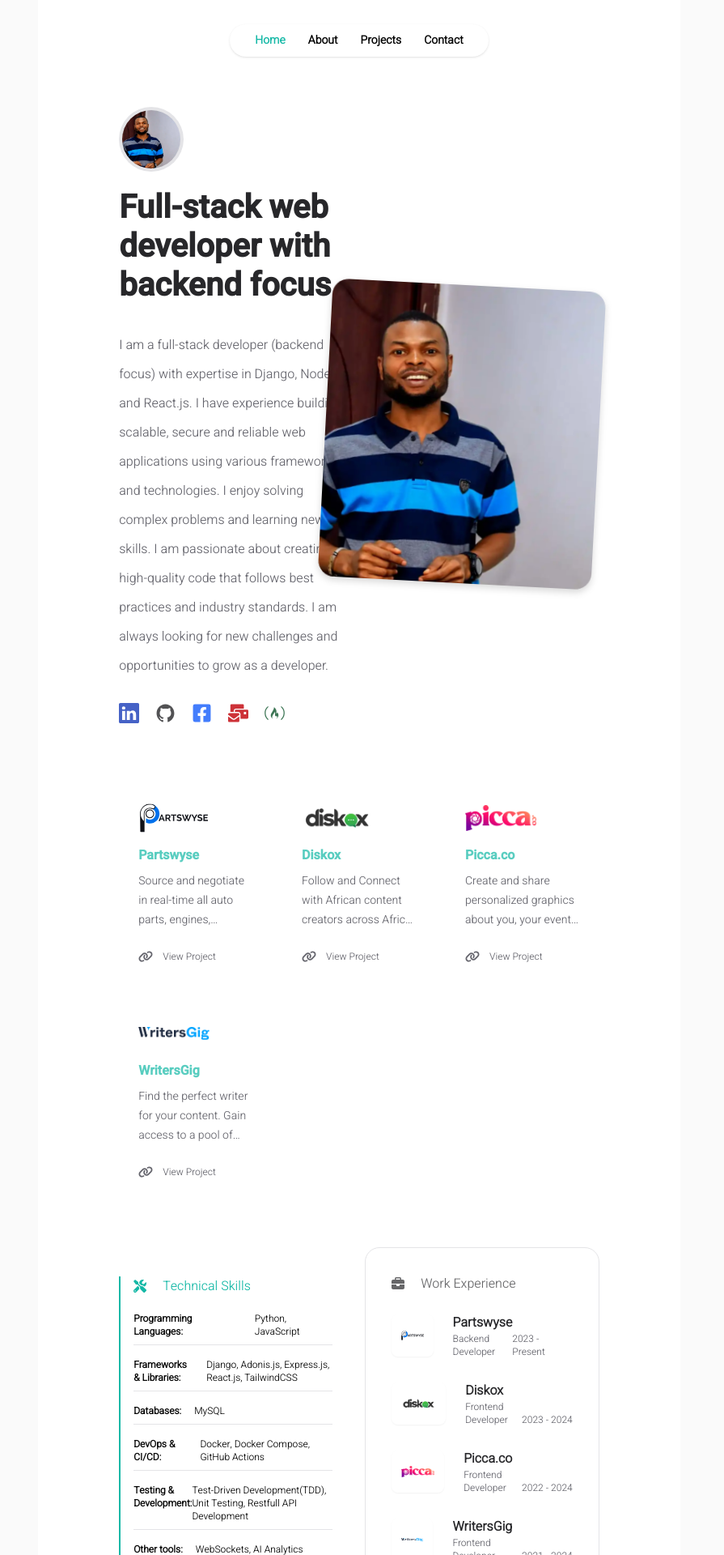
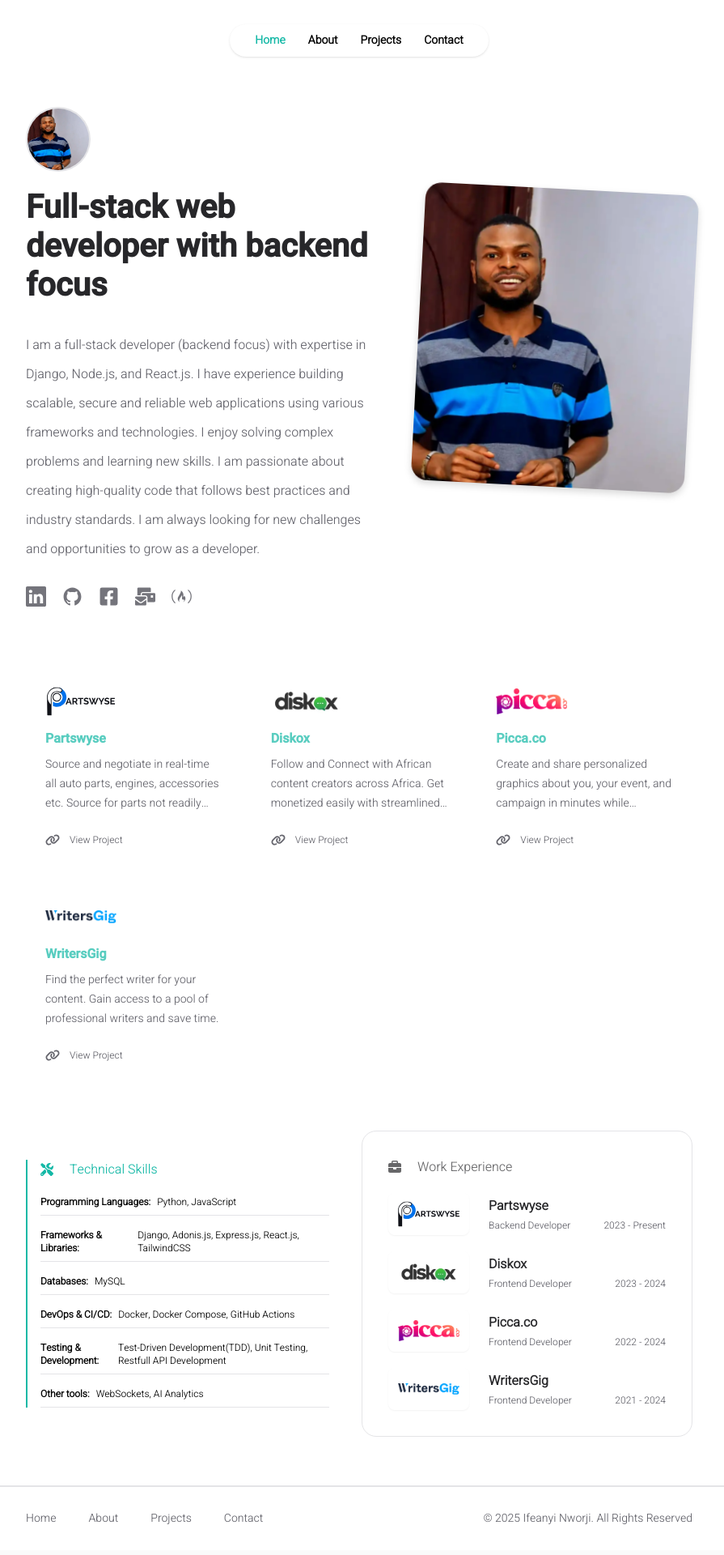
Before and after one commit to KellsCodes/ifeanyi-portfolio, a React (Vite) app: page / in a window 1280 px wide. Shown: the top 1920 px of the page at 81% size, without its empty margins (196-1091 px from the left). Built offline with nearby package versions, Linux system fonts and the light colour scheme.

Commit message:
Add responsiveness to the homepage UI and Layout

```diff
--- a/src/App.css
+++ b/src/App.css
@@ -10,6 +10,9 @@
   --color-link: #14b8a6;
   --color-body: #fafafa;
 
+  /* Break point */
+  --breakpoint-3xl: 112rem;
+
 
   /* -----------fonts----------- */
   --font-primary: "Heebo", "sans-serif";
--- a/src/components/Card.jsx
+++ b/src/components/Card.jsx
@@ -5,7 +5,7 @@ export default function Card({ item }) {
         <a
             href={item.project_link}
             target="_blank"
-            className="w-full p-6 rounded-[14px] hover:bg-body space-y-2 font-secondary hover:transition-all duration-300 ease-in-out group"
+            className="w-full py-6 px-0 sm:px-3 md:p-6 rounded-[14px] hover:bg-body space-y-2 font-secondary hover:transition-all duration-300 ease-in-out group"
         >
             <div className="w-[100px] h-13 pr-3 pl-0 py-2 shadow-xss rounded-[8px]">
                 <img
--- a/src/components/Hero.jsx
+++ b/src/components/Hero.jsx
@@ -19,7 +19,7 @@ export default function HeroSection() {
     return (
         <div ref={heroRef} className="sticky top-10 mt-5 z-[999]">
             <div
-                className={`bg-quaternary p-1 rounded-full transition-all duration-300 ${isSticky ? "h-14 w-14" : "h-20 w-20"
+                className={`bg-quaternary p-[2px] rounded-full transition-all duration-300 ${isSticky ? "h-14 w-14 shadow-md" : "h-20 w-20"
                     }`}
             >
                 <img src="/personal_logo.webp" alt="logo" loading="lazy" className="rounded-full w-[100%] h-[100%] object-cover" />
--- a/src/layout/Layout.jsx
+++ b/src/layout/Layout.jsx
@@ -4,8 +4,8 @@ import routes from "../routes/routes";
 
 function Layout({ children }) {
     return (
-        <div className="bg-white mx-auto w-[62vw]">
-            <div className="px-25">
+        <div className="bg-white mx-auto md:w-[95vw] lg:w-[90vw] xl:w-[80vw] 2xl:w-[75vw] 3xl:w-[62vw]">
+            <div className="px-4 md:px-12 lg:px-25">
                 <Navbar />
                 {children}
 
@@ -13,7 +13,7 @@ function Layout({ children }) {
 
             {/* footer */}
             <footer>
-                <div className="px-25 border-t-2 border-t-quaternary h-20 flex items-center justify-between text-sm font-primary text-secondary">
+                <div className="px-4 md:px-12 lg:px-25 border-t-2 border-t-quaternary h-25 md:h-20 flex flex-col md:flex-row items-center justify-center gap-y-3 md:gap-y-0 md:justify-between text-sm font-primary text-secondary">
                     <div className="flex items-center gap-x-10">
                         <Link to={routes.home} className="hover:text-link">Home</Link>
                         <Link to={routes.about} className="hover:text-link">About</Link>
--- a/src/pages/Home.jsx
+++ b/src/pages/Home.jsx
@@ -13,10 +13,11 @@ export default function Home() {
     return (
         <Layout>
             <HeroSection />
-            <div className="mt-5 w-full">
-                <div className="flex items-center relative">
+            <div className="mt-16 lg:mt-5 w-full">
+                <div className="flex flex-col flex-col-reverse gap-y-15 lg:gap-y-0 lg:flex-row lg:items-center lg:relative">
+                    {/* <div className="flex items-center relative"> */}
                     {/* Section description */}
-                    <section className="w-[65%] pr-24 space-y-8">
+                    <section className="lg:w-[65%] lg:pr-24 space-y-8">
                         <h1 className="font-[700] text-[40px] leading-12 text-primary font-secondary">Full-stack web developer with backend focus</h1>
                         <p className="leading-9 font-medium font-primary text-secondary text-md">
                             I am a full-stack developer (backend focus) with expertise in Django, Node.js, and React.js. I have experience building scalable, secure and reliable web applications using various frameworks and technologies. I enjoy solving complex problems and learning new skills. I am passionate about creating high-quality code that follows best practices and industry standards. I am always looking for new challenges and opportunities to grow as a developer.
@@ -24,59 +25,61 @@ export default function Home() {
                     </section>
 
                     {/* section image */}
-                    <div className="absolute h-[370px] w-[340px] rotate-3 rounded-[20px] p-[1px] right-0 drop-shadow-lg">
-                        <img src="/personal_logo.webp" alt="bg-img" loading="lazy" className="h-[100%] w-[100%] rounded-[20px] object-cover" />
+                    <div className="ml-3 lg:ml-0">
+                        <div className="lg:absolute lg:right-0 lg:top-0 h-[400px] md:h-[370px] w-[96%] sm:w-[340px] rotate-3 rounded-[20px] p-[1px] drop-shadow-lg">
+                            <img src="/personal_logo.webp" alt="bg-img" loading="lazy" className="h-[100%] w-[100%] rounded-[20px] object-cover" />
+                        </div>
                     </div>
                 </div>
 
                 {/* Contacts */}
-                <div className="h-20 flex items-center gap-x-5 text-primary opacity-80 text-[25px]">
-                    <a href="https://www.linkedin.com/in/ifeanyi-nworji-619222b7" target="_blank" className="text-blue-800" ><BsLinkedin /></a>
+                <div className="h-20 flex items-center gap-x-5 text-secondary opacity-90 text-[25px]">
+                    <a href="https://www.linkedin.com/in/ifeanyi-nworji-619222b7" target="_blank" className="text-bluee-800" ><BsLinkedin /></a>
                     <a href="https://github.com/KellsCodes" target="_blank"><IoLogoGithub /></a>
-                    <a href="https://web.facebook.com/ifeanyi.nworji.7/" target="_blank" className="text-blue-600" ><FaFacebookSquare /></a>
-                    <a href="mailto:nworjiifeanyi@gmail.com" target="_blank" className="text-red-700"><FaMailBulk /></a>
-                    <a href="https://www.freecodecamp.org/kellscode" target="_blank" className="text-green-900"><FaFreeCodeCamp /></a>
+                    <a href="https://web.facebook.com/ifeanyi.nworji.7/" target="_blank" className="text-bluee-600" ><FaFacebookSquare /></a>
+                    <a href="mailto:nworjiifeanyi@gmail.com" target="_blank" className="text-redd-700"><FaMailBulk /></a>
+                    <a href="https://www.freecodecamp.org/kellscode" target="_blank" className="text-greenn-900"><FaFreeCodeCamp /></a>
                 </div>
 
                 {/* projects */}
-                <div className="grid grid-cols-3 gap-3 my-10">
+                <div className="grid grid-cols-1 md:grid-cols-2 lg:grid-cols-3 gap-3 my-2 lg:my-10">
                     {
                         projects.map(item => (<Card key={item.id} item={item} />))
                     }
                 </div>
 
                 {/* tech stack and experience */}
-                <div className="flex items-center justify-between gap-x-10 my-15">
-                    <div className="w-[48%] space-y-5 border-l-2 border-l-link pl-4">
+                <div className="flex flex-col xl:flex-row items-center xl:justify-between gap-y-8 xl:gap-y-0 lg:gap-x-10 my-15 sm:px-3 lg:px-0">
+                    <div className="w-full xl:w-[48%] space-y-5 border-l-2 border-l-link pl-4">
                         <h2 className="flex items-center gap-x-5 text-link font-primary"><FaTools /> Technical Skills</h2>
                         <div className="">
                             <ul className="font-primary text-xs space-y-4">
-                                <li className="flex items-center gap-x-4 border-b border-b-quaternary pb-2">
+                                <li className="flex items-center gap-x-2 border-b border-b-quaternary pb-2">
                                     <h3 className="font-bold">Programming Languages:</h3>
                                     <p>Python, JavaScript</p>
                                 </li>
 
-                                <li className="flex items-center gap-x-4 border-b border-b-quaternary pb-2">
+                                <li className="flex items-center gap-x-2 border-b border-b-quaternary pb-2">
                                     <h3 className="font-bold">Frameworks & Libraries:</h3>
                                     <p>Django, Adonis.js, Express.js, React.js, TailwindCSS</p>
                                 </li>
 
-                                <li className="flex items-center gap-x-4 border-b border-b-quaternary pb-2">
+                                <li className="flex items-center gap-x-2 border-b border-b-quaternary pb-2">
                                     <h3 className="font-bold">Databases:</h3>
                                     <p>MySQL</p>
                                 </li>
 
-                                <li className="flex items-center gap-x-4 border-b border-b-quaternary pb-2">
+                                <li className="flex items-center gap-x-2 border-b border-b-quaternary pb-2">
                                     <h3 className="font-bold">DevOps & CI/CD:</h3>
                                     <p>Docker, Docker Compose, GitHub Actions</p>
                                 </li>
 
-                                <li className="flex gap-x-0 border-b border-b-quaternary pb-2">
+                                <li className="flex gap-x-2 border-b border-b-quaternary pb-2">
                                     <h3 className="font-bold">Testing & Development:</h3>
                                     <p>Test-Driven Development(TDD), Unit Testing, Restfull API Development</p>
                                 </li>
 
-                                <li className="flex items-center gap-x-4 border-b border-b-quaternary pb-2">
+                                <li className="flex items-center gap-x-2 border-b border-b-quaternary pb-2">
                                     <h3 className="font-bold">Other tools:</h3>
                                     <p>WebSockets, AI Analytics</p>
                                     {/* <p className="text-xs">Redis, WebSockets, Nginx, Celery, AI Analytics</p> */}
@@ -85,7 +88,7 @@ export default function Home() {
 
                         </div>
                     </div>
-                    <div className="w-[52%] space-y-5 border border-quaternary rounded-[18px] p-8">
+                    <div className="w-full xl:w-[52%] space-y-5 md:border border-quaternary rounded-[18px] py-5 md:p-8">
                         <h2 className="flex items-center gap-x-5 text-primary font-primary opacity-70"><FaBriefcase /> Work Experience</h2>
                         {projects.map(item => <div key={item.id} className="font-primary text-secondary">
                             <div className="grid grid-cols-3">
--- a/src/projects/projects.js
+++ b/src/projects/projects.js
@@ -27,7 +27,7 @@ const projects = [
     logo: "picca_logo.webp",
     year: "2022 - 2024",
     description:
-      "Create and share personalized graphics about you, your event, and campaign in seconds while accessing unique customer data.",
+      "Create and share personalized graphics about you, your event, and campaign in minutes while accessing unique customer data.",
     project_link: "https://picca.co/",
     project_img: "",
     id: 3,
```
